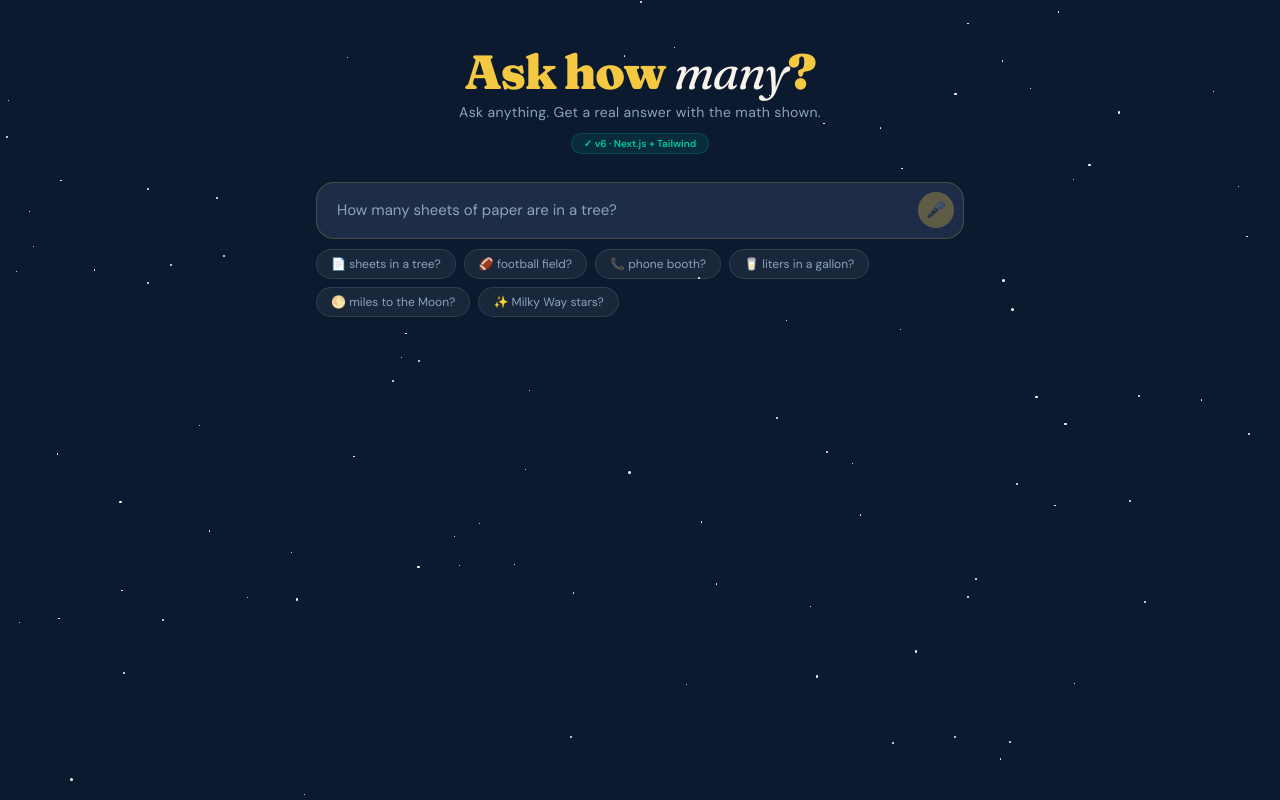
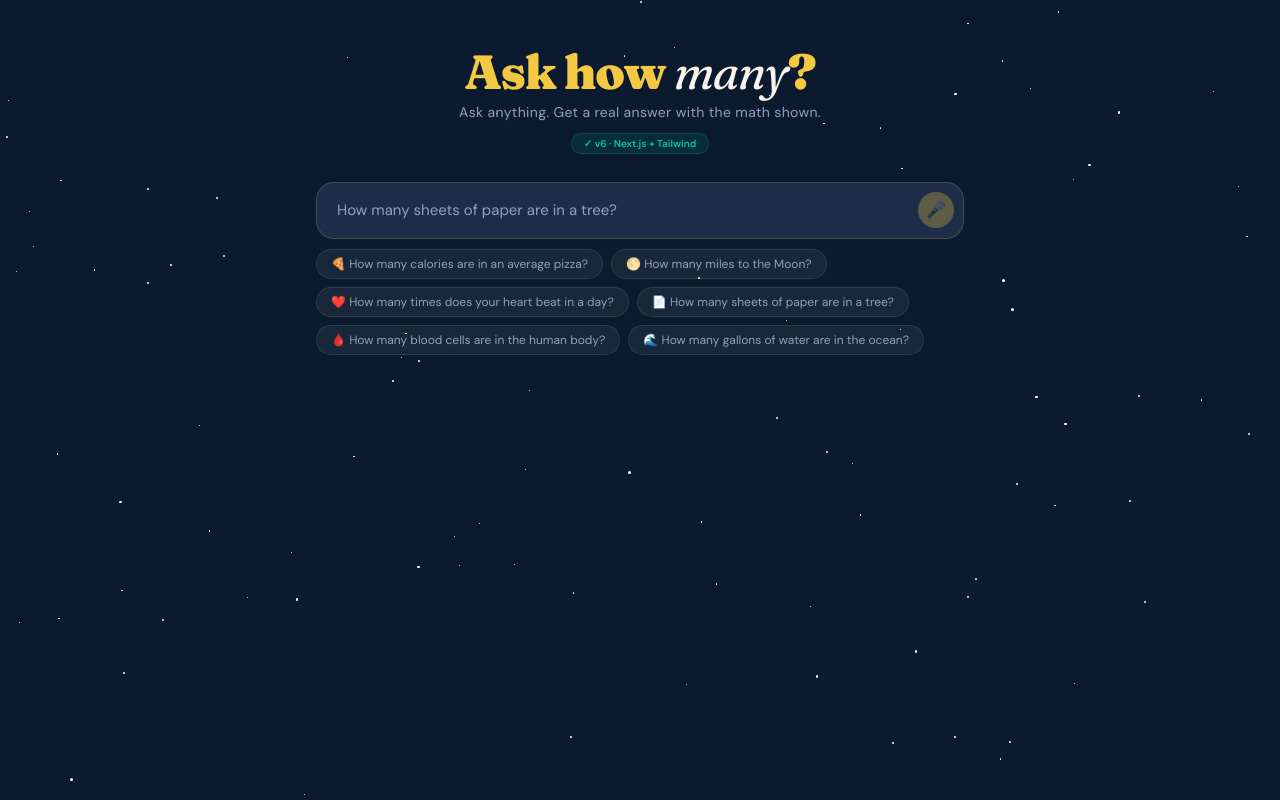
Before and after one commit to ComputerMDATL/howmany, a Next.js app: page / in a window 1280 px wide. Built offline with nearby package versions, Linux system fonts and the light colour scheme.

Commit message:
Fix sample questions and randomize questions

```diff
--- a/app/components/Header.jsx
+++ b/app/components/Header.jsx
@@ -27,25 +27,44 @@ export function Header({ onReset }) {
 export default Header
 
 // ─── ExampleChips ─────────────────────────────────────────────────────────────
-const CHIPS = [
-  { emoji: '📄', label: 'sheets in a tree?',  q: 'How many sheets of paper are in a tree?' },
-  { emoji: '🏈', label: 'football field?',     q: 'How many feet in a football field?' },
-  { emoji: '📞', label: 'phone booth?',        q: 'How many people fit in a phone booth?' },
-  { emoji: '🥛', label: 'liters in a gallon?', q: 'How many liters in a gallon?' },
-  { emoji: '🌕', label: 'miles to the Moon?',  q: 'How many miles to the Moon?' },
-  { emoji: '✨', label: 'Milky Way stars?',     q: 'How many stars in the Milky Way?' },
+import { useMemo } from 'react'
+
+const QUESTION_POOL = [
+  { emoji: '📄', q: 'How many sheets of paper are in a tree?' },
+  { emoji: '🏈', q: 'How many feet in a football field?' },
+  { emoji: '📞', q: 'How many people fit in a phone booth?' },
+  { emoji: '🥛', q: 'How many liters in a gallon?' },
+  { emoji: '🌕', q: 'How many miles to the Moon?' },
+  { emoji: '✨', q: 'How many stars in the Milky Way?' },
+  { emoji: '🦷', q: 'How many teeth does a shark have?' },
+  { emoji: '❤️', q: 'How many times does your heart beat in a day?' },
+  { emoji: '🌊', q: 'How many gallons of water are in the ocean?' },
+  { emoji: '🍕', q: 'How many calories are in an average pizza?' },
+  { emoji: '🧱', q: 'How many bricks are in the Great Wall of China?' },
+  { emoji: '🐜', q: 'How many ants are on Earth?' },
+  { emoji: '📚', q: 'How many words are in the Harry Potter series?' },
+  { emoji: '💧', q: 'How many drops of water are in a teaspoon?' },
+  { emoji: '🏔️', q: 'How tall is Mount Everest in feet?' },
+  { emoji: '⚡', q: 'How many volts are in a lightning bolt?' },
+  { emoji: '🎵', q: 'How many songs are on Spotify?' },
+  { emoji: '🩸', q: 'How many blood cells are in the human body?' },
 ]
 
 export function ExampleChips({ onAsk }) {
+  const chips = useMemo(() => {
+    const shuffled = [...QUESTION_POOL].sort(() => Math.random() - 0.5)
+    return shuffled.slice(0, 6)
+  }, [])
+
   return (
     <div className="flex flex-wrap gap-2 mb-5">
-      {CHIPS.map(c => (
+      {chips.map(c => (
         <button
           key={c.q}
           onClick={() => onAsk(c.q)}
-          className="bg-white/[0.06] border border-white/10 rounded-full px-3.5 py-1.5 text-xs text-muted font-body cursor-pointer hover:bg-gold/10 hover:border-gold/40 hover:text-gold transition-all whitespace-nowrap"
+          className="bg-white/[0.06] border border-white/10 rounded-full px-3.5 py-1.5 text-xs text-muted font-body cursor-pointer hover:bg-gold/10 hover:border-gold/40 hover:text-gold transition-all"
         >
-          {c.emoji} {c.label}
+          {c.emoji} {c.q}
         </button>
       ))}
     </div>
```
